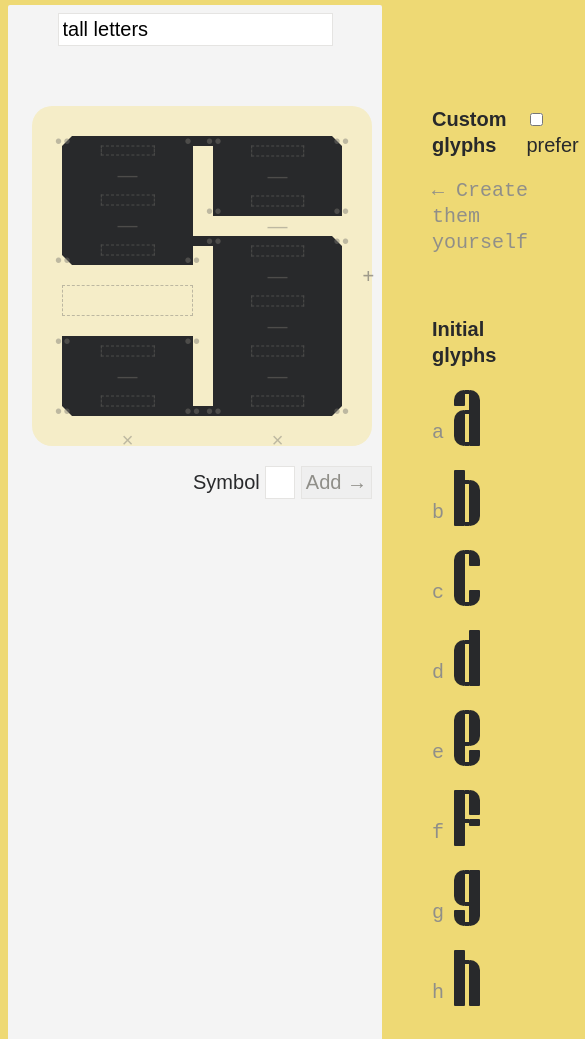
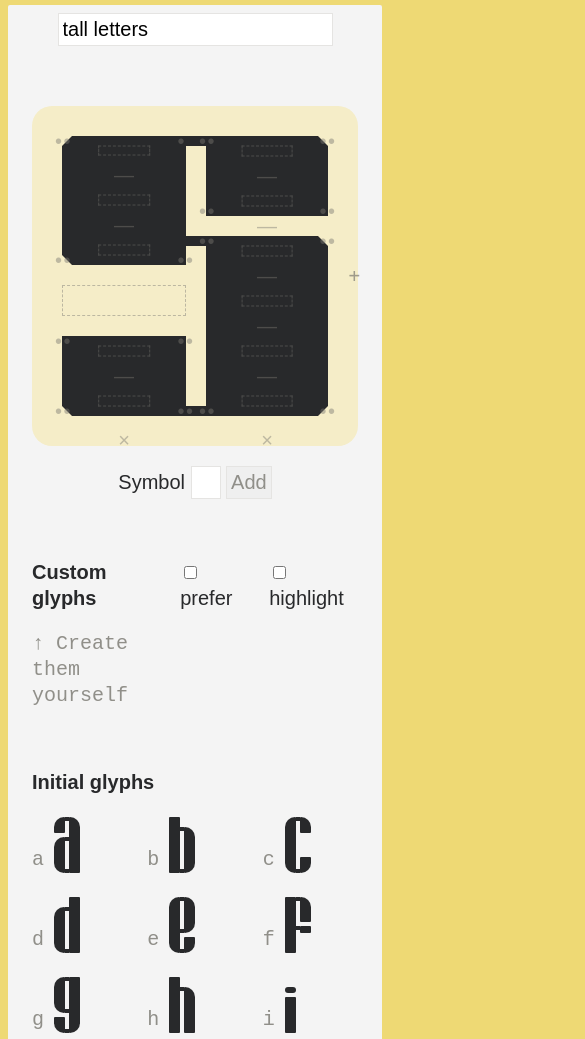
Before and after one commit to keymasterr/tall-letters, a plain HTML site: page index.html in a window 390 px wide. Shown: the part 755-1794 px from the top of the page, 585 px wide, since content can reach past the window. Drawn offline with Linux system fonts and the light colour scheme; no server answers.

Commit message:
responsive layout

```diff
--- a/abc.js
+++ b/abc.js
@@ -15,7 +15,7 @@ let abc = [
 ,   {sym: 'n', model: ['6','<)6']}
 ,   {sym: 'o', model: ['(6(','<)6<)']}
 ,   {sym: 'p', model: ['6','<)4<),02']}
-,   {sym: 'q', model: ['(4(>,02','<)6']}
+,   {sym: 'q', model: ['(5>(,01','<)6(']}
 ,   {sym: 'r', model: ['6','<)2,04']}
 ,   {sym: 'r', model: ['6','<)2)<,<)4']}
 ,   {sym: 's', model: ['(>3(,01,2(',')2,<)4<)']}
--- a/demo.css
+++ b/demo.css
@@ -17,9 +17,10 @@
     --gray: #79787273;
     width: calc(300px + (2 * var(--rs)));
     height: calc(300px + (2 * var(--rs)));
+    max-width: 100%;
     background: var(--bg);
     padding: var(--rs);
-    margin-bottom: 1em;
+    margin: 0 auto 1em;
     border-radius: var(--rs);
     line-height: 1;
     user-select: none;
@@ -36,7 +37,8 @@
 .hl-gr { color: var(--gray);}
 
 .demo-add_sym {
-    text-align: right;
+    text-align: center;
+    margin-bottom: 3em;
 }
 .demo-add_sym input {
     font-size: 20px;
@@ -73,6 +75,7 @@
     display: none;
     color: var(--gray);
 }
+.demo-syms-placeholder::before { content: '← '; }
 .demo-syms-placeholder:last-child { display: block; }
 
 .demo-syms {
@@ -327,4 +330,13 @@ demo-link
 .footer-likely { grid-column: 1 / 3; }
 .footer-text { grid-column: 3; }
 
-div.likely { display: block; }
+div.likely {
+    display: block;
+    margin-bottom: 1em;
+}
+
+
+@media screen and (max-width: 920px) {
+    .demo-container { display: block; }
+    .demo-syms-placeholder::before { content: '↑ '; }
+}
--- a/demo.js
+++ b/demo.js
@@ -508,3 +508,13 @@ parseModelToDemo = function(model) {
         });
     })
 }
+
+compressUserAbc = function() {
+    arr = [...userAbc];
+    arr.forEach(el => {
+        if (el.hasOwnProperty('author')) {
+            delete el.author;
+        }
+    });
+    return JSON.stringify(arr)
+}
--- a/index.html
+++ b/index.html
@@ -174,7 +174,7 @@
                         Symbol
                         <input type="text" class="demo-add_sym-sym" maxlength="1" required>
                         <input type="hidden" class="demo-add_sym-model" required>
-                        <input type="submit" class="demo-add_sym-submit" value="Add →">
+                        <input type="submit" class="demo-add_sym-submit" value="Add">
                         <div class="demo-add_sym-error"></div>
                     </form>
                 </div>
@@ -201,7 +201,7 @@
                         </div>
                     </div>
                     <ul class="demo-syms">
-                        <span class="demo-syms-placeholder">← Create them yourself</span>
+                        <span class="demo-syms-placeholder">Create them yourself</span>
                     </ul>
                 </div>
 
```
Also changed, not shown: 1 other file.
